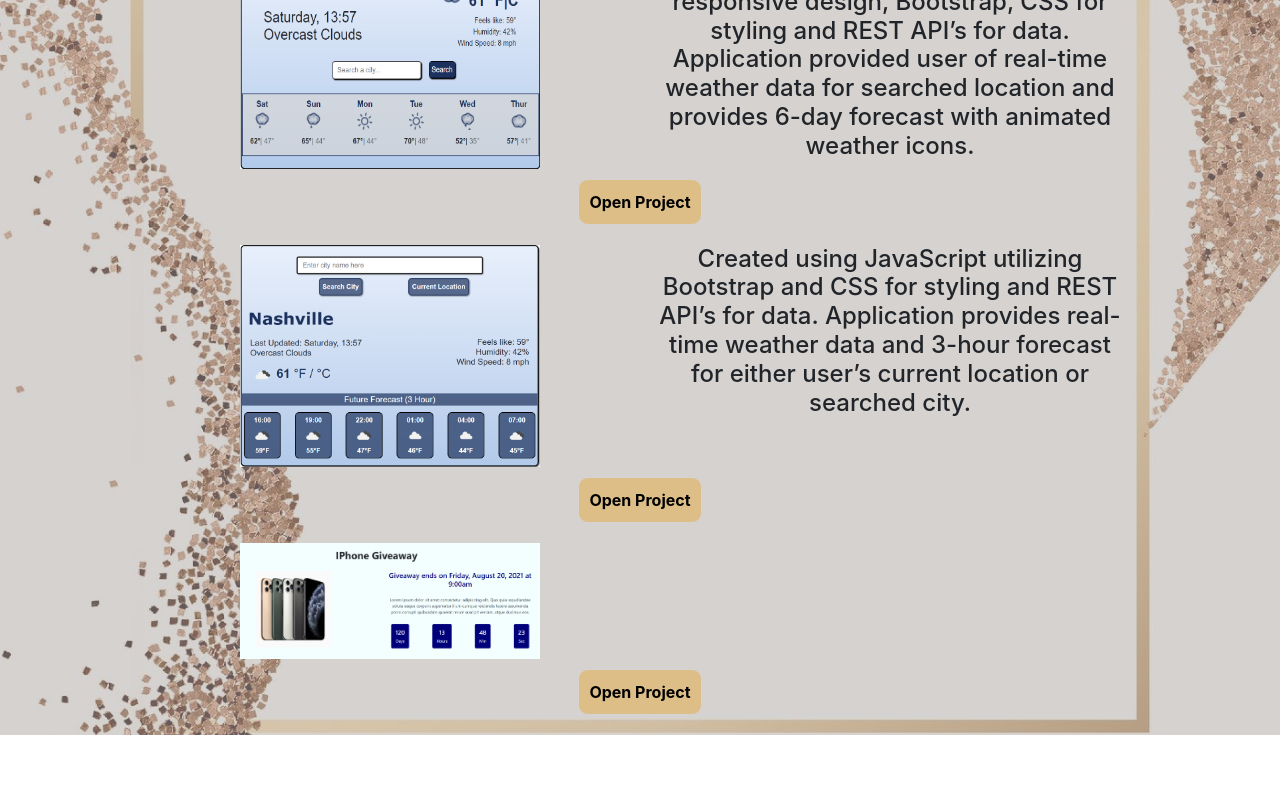
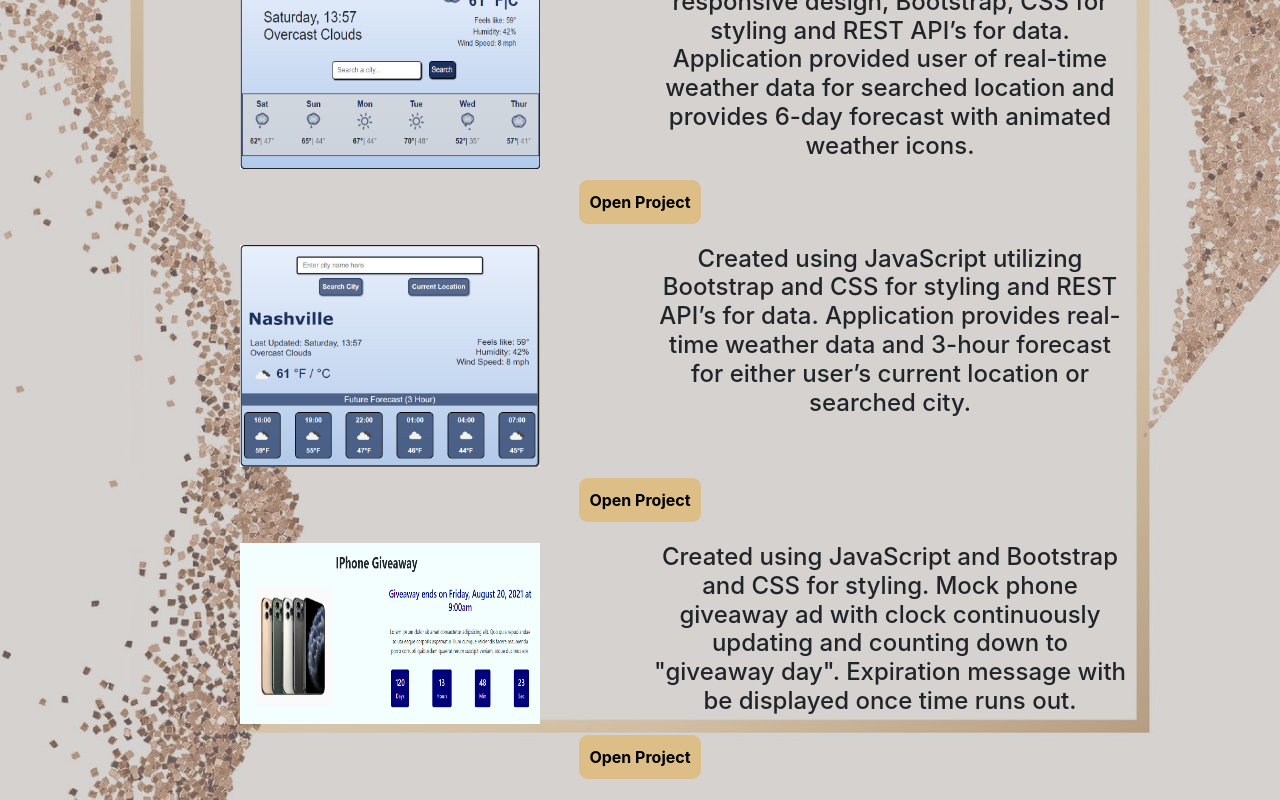
Before and after one commit to eslazyk10/new-portfolio, a React (Create React App) app: page / in a window 1280 px wide. Shown: the part 1044-1844 px from the top of the page. Before the commit the page ends 1779 px from the top, so only its background shows below. Built offline with nearby package versions, Linux system fonts and the light colour scheme; a web font is replaced by a local one.

Commit message:
added noreferrer to links, added content to final project h4

```diff
--- a/src/Projects.js
+++ b/src/Projects.js
@@ -21,7 +21,7 @@ export default function Projects(){
                             <h4 className="description">Created with React framework utilizing responsive design, Bootstrap, CSS for styling and REST API’s for data. Application allows user to search words and provides definition, pronunciation, examples of word, synonyms, and images related to search.</h4>
                         </div>
                     </div>
-                    <button><a href="https://agitated-pasteur-f0e70a.netlify.app/" target="_blank">Open Project</a></button>
+                    <button><a href="https://agitated-pasteur-f0e70a.netlify.app/" target="_blank" rel="noreferrer">Open Project</a></button>
                     <div className="row">
                         <div className="col-md-6">
                             <img src={weather} alt="React Weather App" />
@@ -30,7 +30,7 @@ export default function Projects(){
                             <h4 className="description">Created with React framework utilizing responsive design, Bootstrap, CSS for styling and REST API’s for data. Application provided user of real-time weather data for searched location and provides 6-day forecast with animated weather icons. </h4>
                         </div>
                     </div>
-                    <button><a href="https://thirsty-knuth-10e23b.netlify.app/" target="_blank">Open Project</a></button>
+                    <button><a href="https://thirsty-knuth-10e23b.netlify.app/" target="_blank" rel="noreferrer">Open Project</a></button>
                     <div className="row">
                         <div className="col-md-6">
                             <img src={jsweather} alt="Vanilla JS Weather" />
@@ -39,13 +39,13 @@ export default function Projects(){
                             <h4 className="description">Created using JavaScript utilizing Bootstrap and CSS for styling and REST API’s for data. Application provides real-time weather data and 3-hour forecast for either user’s current location or searched city.</h4>
                         </div>
                     </div>
-                    <button><a href="https://awesome-hopper-f9a643.netlify.app/" target="_blank">Open Project</a></button>
+                    <button><a href="https://awesome-hopper-f9a643.netlify.app/" target="_blank" rel="noreferrer">Open Project</a></button>
                     <div className="row">
                         <div className="col-md-6">
                             <img src={countdown} alt="Vanilla JS Countdown Ad" />
                         </div>
                         <div className="col-md-6">
-                            <h4 className="description"></h4>
+                            <h4 className="description">Created using JavaScript and Bootstrap and CSS for styling. Mock phone giveaway ad with clock continuously updating and counting down to "giveaway day". Expiration message with be displayed once time runs out.</h4>
                         </div>
                     </div>
                     <button><a href="https://jovial-neumann-43490f.netlify.app/" target="_blank" rel="noreferrer">Open Project</a></button>
```
